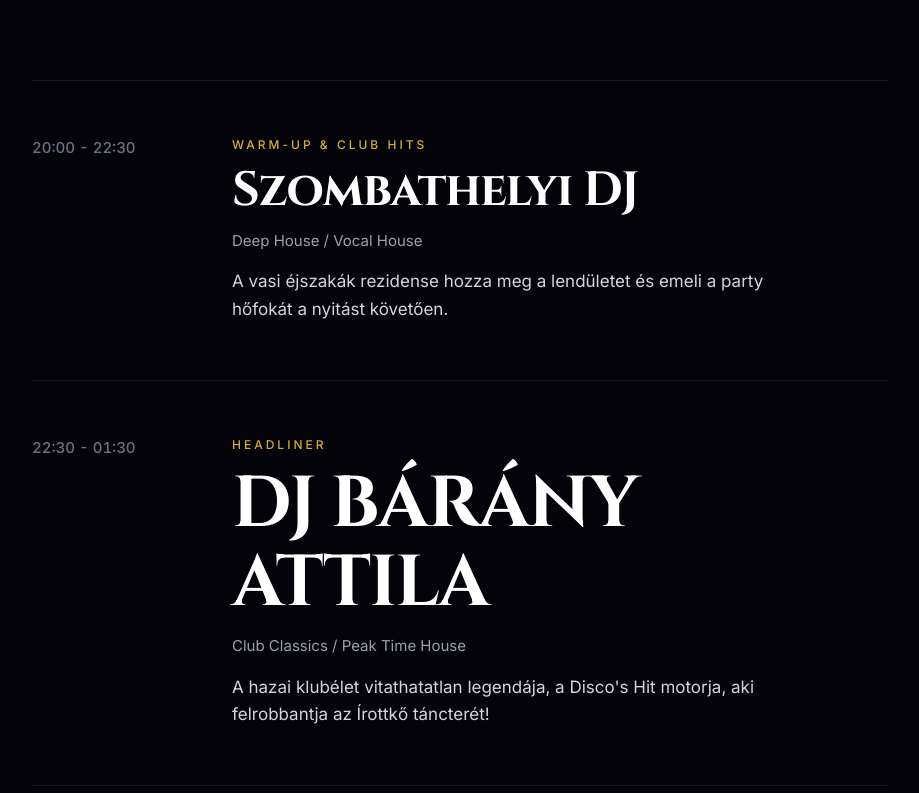
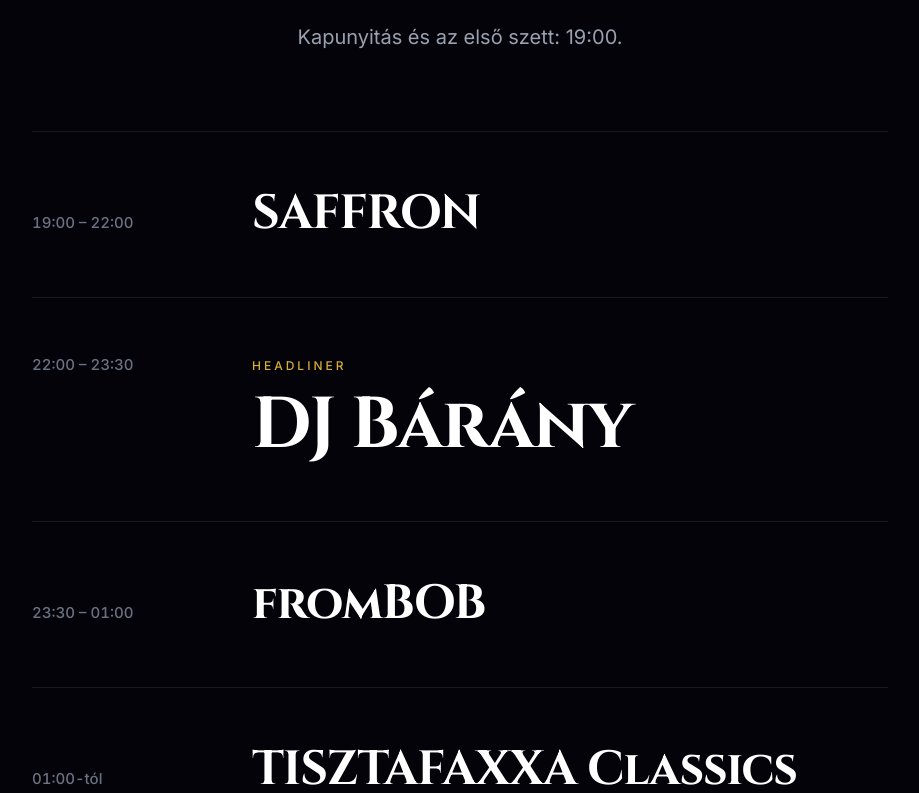
Before and after one commit to TheCinemaker/irottko, a React (Vite) app: page /lineup in a window 1280 px wide. Shown: the part 347-1140 px from the top of the page, without its empty margins (180-1099 px from the left). Built offline with nearby package versions, Linux system fonts and the light colour scheme; no server answers; the HTML template or start-up script is replaced by a standard one.

Commit message:
Real line-up: SAFFRON, DJ Bárány (headliner), fromBOB, TISZTAFAXXA Classics
Replaces the invented DJs, genres, bios and times; copy now says
'Négy fellépő'.

Co-Authored-By: Claude Opus 5.5 <noreply@anthropic.com>

```diff
--- a/src/components/HeroSection.jsx
+++ b/src/components/HeroSection.jsx
@@ -43,7 +43,7 @@ export default function HeroSection() {
           One Night
           <span className="block pt-[0.06em] text-[#d4af37]">at Írottkő</span>
         </h1>
-        <p className="mx-auto mt-5 max-w-md text-lg text-gray-300 sm:text-xl">Három DJ. Három bár. Egy éjszaka.</p>
+        <p className="mx-auto mt-5 max-w-md text-lg text-gray-300 sm:text-xl">Négy fellépő. Három bár. Egy éjszaka.</p>
 
         <div className="mt-8 flex flex-col items-center justify-center gap-3 sm:flex-row">
           <Link to="/jegyek" className="btn-primary w-full max-w-xs sm:w-auto">
--- a/src/components/LineupSection.jsx
+++ b/src/components/LineupSection.jsx
@@ -6,20 +6,15 @@ export default function LineupSection() {
   return (
     <section className="mx-auto max-w-4xl px-5 pb-28">
       <ol className="divide-y divide-white/[0.08] border-y border-white/[0.08]">
-        {DJS.map((dj) => {
-          const headliner = Boolean(dj.badge);
-          return (
-            <li key={dj.id} className="grid gap-3 py-10 sm:grid-cols-[160px_1fr] sm:gap-10 sm:py-14">
-              <div className="text-[15px] font-medium tabular-nums text-gray-500">{dj.time}</div>
-              <div>
-                <div className="kicker">{headliner ? 'Headliner' : dj.role}</div>
-                <h2 className={`display mt-3 ${headliner ? 'text-5xl text-[#d4af37] sm:text-7xl' : 'text-4xl sm:text-5xl'}`}>{dj.name}</h2>
-                <div className="mt-3 text-[15px] text-gray-400">{dj.genre}</div>
-                <p className="mt-4 max-w-xl text-[17px] leading-relaxed text-gray-300">{dj.description}</p>
-              </div>
-            </li>
-          );
-        })}
+        {DJS.map((dj) => (
+          <li key={dj.id} className="grid gap-2 py-10 sm:grid-cols-[180px_1fr] sm:items-baseline sm:gap-10 sm:py-14">
+            <div className="text-[15px] font-medium tabular-nums text-gray-500">{dj.time}</div>
+            <div>
+              {dj.headliner && <div className="kicker">Headliner</div>}
+              <h2 className={`display ${dj.headliner ? 'mt-3 text-5xl text-[#d4af37] sm:text-7xl' : 'text-4xl sm:text-5xl'}`}>{dj.name}</h2>
+            </div>
+          </li>
+        ))}
       </ol>
     </section>
   );
--- a/src/data/eventData.js
+++ b/src/data/eventData.js
@@ -1,43 +1,21 @@
 export const EVENT_DETAILS = {
   title: "ONE NIGHT AT ÍROTTKŐ",
-  tagline: "3 DJ • 3 BÁR • VIP LOUNGE",
+  tagline: "4 FELLÉPŐ • 3 BÁR • VIP LOUNGE",
   dateString: "2027. január 15. (Péntek)",
   isoDate: "2027-01-15T19:00:00+01:00",
   doorsOpen: "19:00",
   venue: "Hotel Írottkő, Kőszeg",
   address: "9730 Kőszeg, Fő tér 4.",
-  description: "A patinás kőszegi Hotel Írottkő aulája kizárólag egyetlen éjszakára alakul át luxus klubtérré. Prémium italok, 3 bárpult, VIP galéria és Magyarország legikonikusabb DJ-je a lemezjátszók mögött!",
+  description: "A patinás kőszegi Hotel Írottkő aulája kizárólag egyetlen éjszakára alakul át luxus klubtérré. Három bár, VIP galéria és négy fellépő, 19:00-tól hajnalig.",
 };
 
+// Line-up (from the organiser, 2026-11-13). Only names and times – no invented bios.
+// headliner: true → big gold type.
 export const DJS = [
-  {
-    id: "szombathelyi-dj",
-    name: "Szombathelyi DJ",
-    role: "WARM-UP & CLUB HITS",
-    genre: "Deep House / Vocal House",
-    time: "20:00 - 22:30",
-    description: "A vasi éjszakák rezidense hozza meg a lendületet és emeli a party hőfokát a nyitást követően.",
-    color: "#a855f7"
-  },
-  {
-    id: "barany-attila",
-    name: "DJ BÁRÁNY ATTILA",
-    role: "HEADLINER • SZTÁRVENDÉG",
-    genre: "Club Classics / Peak Time House",
-    time: "22:30 - 01:30",
-    badge: "EXKLUZÍV KŐSZEGI FELLÉPÉS",
-    description: "A hazai klubélet vitathatatlan legendája, a Disco's Hit motorja, aki felrobbantja az Írottkő táncterét!",
-    color: "#d4af37"
-  },
-  {
-    id: "dj-young",
-    name: "DJ Young",
-    role: "CLOSING & AFTER",
-    genre: "Tech-House / EDM Anthem",
-    time: "01:30 - 04:00",
-    description: "Modern ütemek és kőkemény groove-ok hajnalig, amíg az utolsó koktél is el nem fogy.",
-    color: "#ec4899"
-  }
+  { id: "saffron", name: "SAFFRON", time: "19:00 – 22:00" },
+  { id: "dj-barany", name: "DJ Bárány", time: "22:00 – 23:30", headliner: true },
+  { id: "frombob", name: "fromBOB", time: "23:30 – 01:00" },
+  { id: "tisztafaxxa", name: "TISZTAFAXXA Classics", time: "01:00-tól" },
 ];
 
 export const BARS_DATA = [
@@ -119,7 +97,7 @@ export const TICKET_PERKS = {
   standard: [
     "Belépés az est teljes idejére",
     "Mindhárom bár és a tánctér",
-    "Mindhárom DJ szettje",
+    "Mind a négy fellépő",
     "Digitális jegy Apple és Google Wallethez",
   ],
   vip: [
--- a/src/pages/HomePage.jsx
+++ b/src/pages/HomePage.jsx
@@ -9,7 +9,7 @@ import { DJS } from '../data/eventData';
 
 export default function HomePage() {
   const pricing = usePricing();
-  const headliner = DJS.find((d) => d.badge) || DJS[0];
+  const headliner = DJS.find((d) => d.headliner) || DJS[0];
   const others = DJS.filter((d) => d !== headliner);
 
   return (
@@ -21,7 +21,7 @@ export default function HomePage() {
         <div className="kicker">Line-up</div>
         <h2 className="display mt-4 text-5xl sm:text-7xl">{headliner.name}</h2>
         <p className="mt-5 text-lg text-gray-400 sm:text-xl">
-          és {others.map((d) => d.name).join(', ')} a galérián, hajnalig.
+          és {others.map((d) => d.name).join(', ')} – 19:00-tól hajnalig.
         </p>
         <Link to="/lineup" className="link-more mt-8">
           A teljes line-up <ChevronRight className="h-4 w-4" />
--- a/src/pages/LineupPage.jsx
+++ b/src/pages/LineupPage.jsx
@@ -5,8 +5,8 @@ import LineupSection from '../components/LineupSection';
 export default function LineupPage() {
   return (
     <PageShell>
-      <PageHeader kicker="Line-up" title="Három DJ. Egy éjszaka.">
-        A DJ-pult a galérián, a táncparkett az aulában. 20:00-tól hajnali 4-ig.
+      <PageHeader kicker="Line-up" title="Négy fellépő. Egy éjszaka.">
+        Kapunyitás és az első szett: 19:00.
       </PageHeader>
       <LineupSection />
     </PageShell>
```
